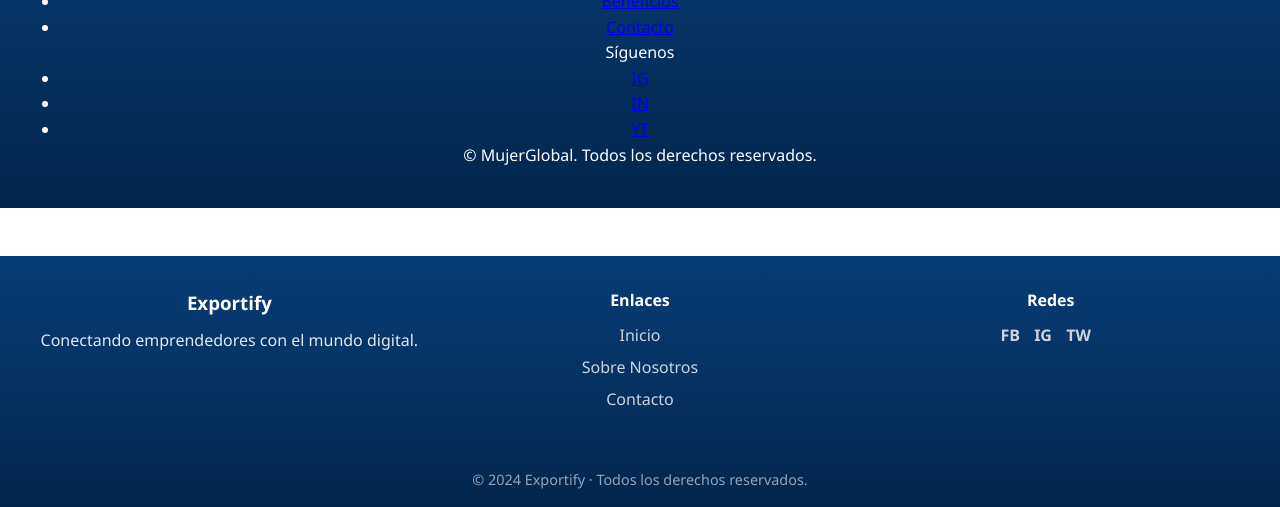
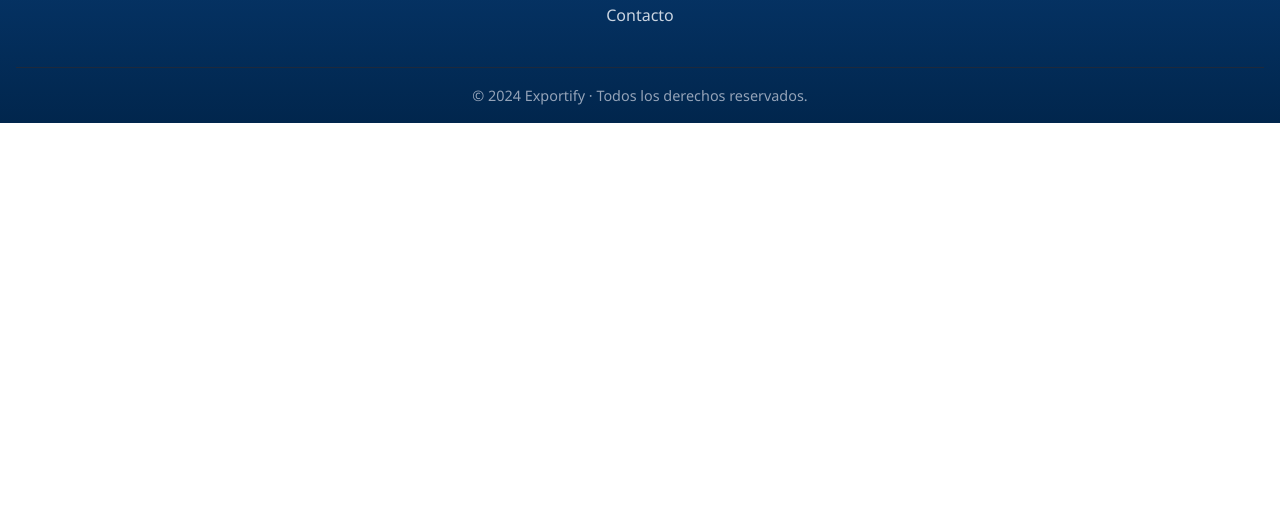
Before and after one commit to Made-cloud/Proyecto-Integrador-Front-Loopers, a plain HTML site: page pages/aboutUs.html in a window 1280 px wide. Shown: the part 2590-3097 px from the top of the page. After the commit the page ends 2713 px from the top, so only its background shows below. Drawn offline with Linux system fonts and the light colour scheme.

Commit message:
fix: Arreglé problemas de código reutilizado y poco funcional en aboutUs

```diff
--- a/assets/js/layout.js
+++ b/assets/js/layout.js
@@ -15,13 +15,3 @@ fetch(basePath + 'components/navbar.html')
     .then(data => {
         document.getElementById('navbar').innerHTML = data;
     });
-
-// 3. Cargar el Footer
-fetch(basePath + 'components/footer.html')
-    .then(response => {
-        if (!response.ok) throw new Error("No se encontró el footer");
-        return response.text();
-    })
-    .then(data => {
-        document.getElementById('footer').innerHTML = data;
-    });
--- a/pages/aboutUs.html
+++ b/pages/aboutUs.html
@@ -3,10 +3,8 @@
 <head>
     <meta charset="UTF-8">
     <meta name="viewport" content="width=device-width, initial-scale=1.0">
-    <title>Sobre Nostros</title>
-    <link rel="stylesheet" href="/assets/css/aboutUs.css">
     <title>Sobre Nosotros</title>
-    <link rel="stylesheet" href="/assets/css/aboutUs.css">
+    <link rel="stylesheet" href="../assets/css/aboutUs.css">
     <link rel="stylesheet" href="https://cdnjs.cloudflare.com/ajax/libs/font-awesome/6.0.0-beta3/css/all.min.css">
 
 </head>
```
